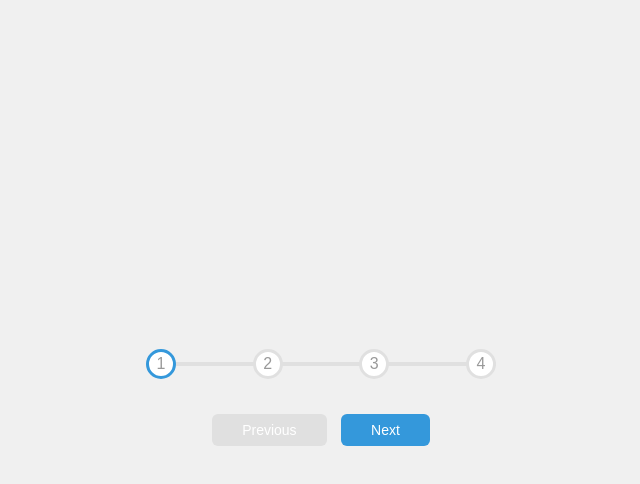
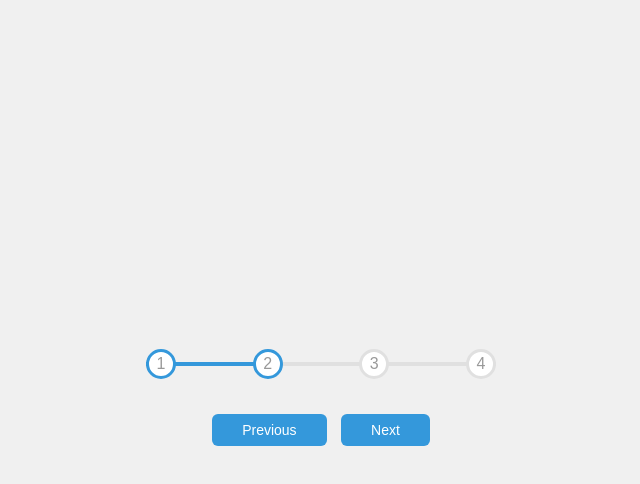
Before and after one commit to Briandepalmas/Project2, a plain HTML site: page index.html in a window 1280 px wide. Both pictures are taken after a click on the button "Next". Shown: the whole page, without its empty margins (319-959 px from the left). Drawn offline with Linux system fonts and the light colour scheme.

Commit message:
JS implemented

```diff
--- a/index.html
+++ b/index.html
@@ -16,7 +16,7 @@
         <div class="circle">4</div>
       </div>
         <button id="prev" class="btn" disabled>Previous</button>
-        <button id="prev" class="btn">Next</button>
+        <button id="next" class="btn">Next</button>
     </div>
     <script src="script.js"></script>
   </body>
--- a/script.js
+++ b/script.js
@@ -0,0 +1,33 @@
+const progress= document.getElementById("progress");
+const prev= document.getElementById("prev");
+const next= document.getElementById("next");
+const circles= document.querySelectorAll(".circle");
+
+let currentActive= 1;
+next.addEventListener("click", () => {
+    currentActive++;
+    if (currentActive > circles.length) {
+        currentActive = circles.length;
+    }
+    update();
+});
+prev.addEventListener("click", () => {
+    currentActive--;
+    if (currentActive < 1) {
+        currentActive = 1;
+    }
+    update();
+});
+function update() {
+    circles.forEach((circle, index) => {
+        if (index < currentActive) {
+            circle.classList.add("active");
+        } else {
+            circle.classList.remove("active");
+        }
+    });
+    const actives = document.querySelectorAll(".active");
+    progress.style.width = ((actives.length - 1) / (circles.length - 1)) * 100 + "%";
+    prev.disabled = currentActive === 1;
+    next.disabled = currentActive === circles.length;
+}
```
